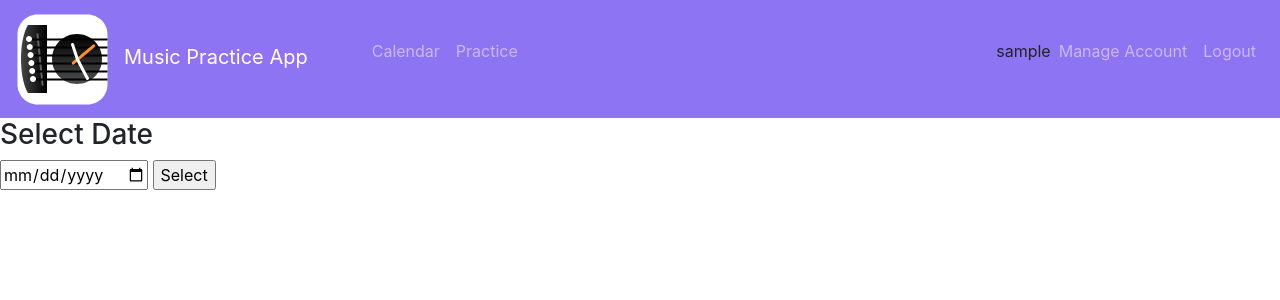
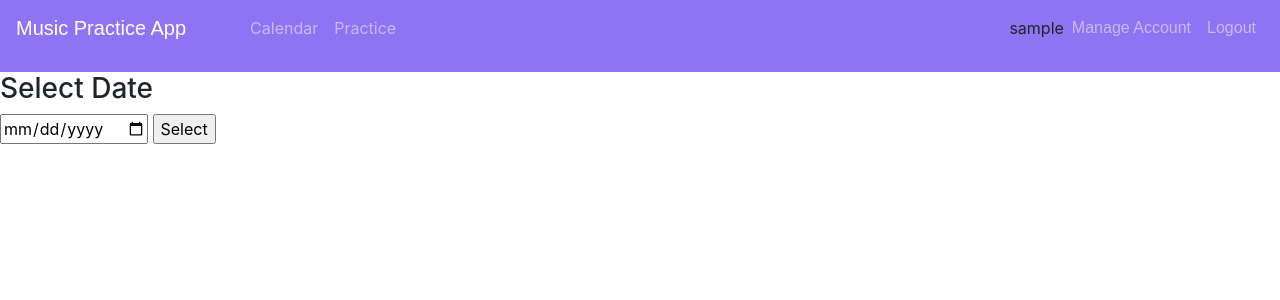
Before and after one commit to bmacs001/MusicPracticeApp, a Flask app: page /calendar in a window 1280 px wide. Shown: the top 300 px of the page. Run offline with Flask 2, Linux system fonts and the light colour scheme; the visitor is signed in with stand-in values (Sample User, id 1); data comes from the database, SQL or seed files in the repository; parts of the project's set-up code (start-up, migrations or seed data) failed here and were passed over; some web fonts are replaced.

Commit message:
css class text

```diff
--- a/app/static/css/style.css
+++ b/app/static/css/style.css
@@ -9,9 +9,19 @@ Write two "@import" statements below to add the "Roboto" and "Hepta Slab" fonts
 @import url('https://fonts.googleapis.com/css?family=Hepta+Slab&display=swap');
 
 .text-dkblue{
-    color:yellow;
+    font-family: 'signika', sans-serif;
+    color:mediumpurple;
 }
 
 .bg-blue{
     background-color: #78C3FB
 }
+
+.text {
+  font-family: 'signika', sans-serif;
+}
+
+@font-face {
+  font-family: signika;
+  src: url(../signika/Signika-VariableFont_wght.ttf)
+}
--- a/app/templates/base.html
+++ b/app/templates/base.html
@@ -14,7 +14,7 @@
 <body>
     <nav class="navbar navbar-expand-lg navbar-dark" style="background-color: #8d74f2">
         <a class="navbar-brand mr" href="/index">
-            <img class="mr-3" src="/static/guitar-clock.svg">Music Practice App
+            <p class="text">Music Practice App</p>
         </a>
         <button class="navbar-toggler" type="button" data-toggle="collapse" data-target="#navbarSupportedContent" aria-controls="navbarSupportedContent" aria-expanded="false" aria-label="Toggle navigation">
             <span class="navbar-toggler-icon"></span>
@@ -34,18 +34,18 @@
             <ul class="navbar-nav ml-auto">
 {% if current_user.is_anonymous %}
                 <li class="nav-item">
-                    <a class="nav-link" href="/login">Login</a>
+                    <a class="nav-link text" href="/login">Login</a>
                 </li>
     <li class="nav-item">
-                    <a class="nav-link" href="/register">Register</a>
+                    <a class="nav-link text" href="/register">Register</a>
                 </li>
 {% else %}
                 <li class="nav-item mt-2">{{ current_user.username }}</li>
                 <li class="nav-item">
-                    <a class="nav-link" href="/account">Manage Account</a>
+                    <a class="nav-link text" href="/account">Manage Account</a>
                 </li>
                 <li class="nav-item">
-                    <a class="nav-link" href="/logout">Logout</a>
+                    <a class="nav-link text" href="/logout">Logout</a>
                 </li>
 {% endif %}
             </ul>
```
